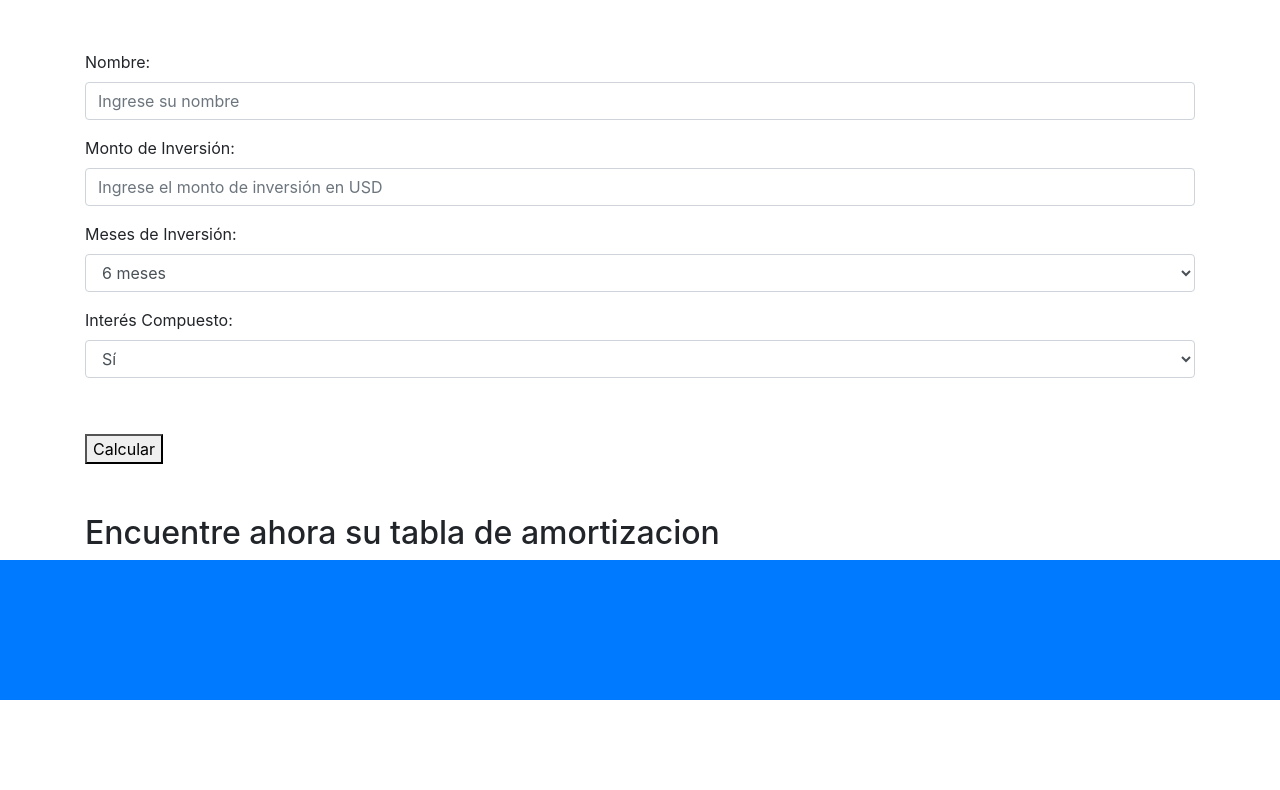
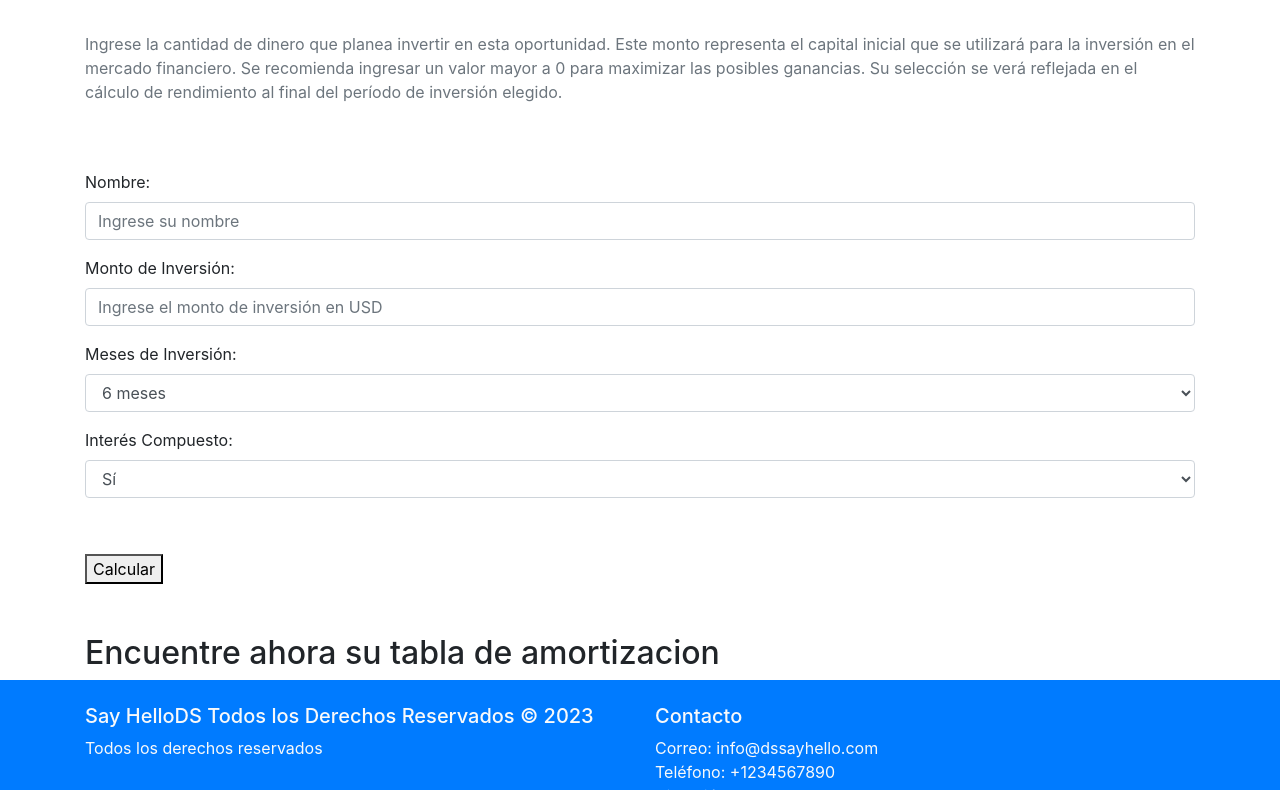
Before and after one commit to JonathanFarias1/JonathanFarias47080, a plain HTML site: page pages/cotizadorPrincipal.html in a window 1280 px wide. Shown: the part 248-1038 px from the top of the page. Before the commit the page ends 1008 px from the top, so only its background shows below. Drawn offline with nearby package versions, Linux system fonts and the light colour scheme; files that its build step writes are made by us from their sources; files whose address does not match are found by name.

Commit message:
Preentrega 3 Se corrige href nuevamente 1

```diff
--- a/pages/cotizadorPrincipal.html
+++ b/pages/cotizadorPrincipal.html
@@ -4,7 +4,7 @@
     <meta charset="UTF-8">
     <title>Formulario de Inversión</title>
     <link rel="stylesheet" href="https://stackpath.bootstrapcdn.com/bootstrap/4.5.2/css/bootstrap.min.css">
-    <link rel="stylesheet" href="./css/styles.css">
+    <link rel="stylesheet" href="../css/styles.css">
 </head>
 <body>
     <header id="navegacion">
@@ -66,7 +66,7 @@
     <script src="https://code.jquery.com/jquery-3.5.1.slim.min.js"></script>
     <script src="https://cdn.jsdelivr.net/npm/@popperjs/core@2.9.3/dist/umd/popper.min.js"></script>
     <script src="https://stackpath.bootstrapcdn.com/bootstrap/4.5.2/js/bootstrap.min.js"></script>
-    <script src="./js/headerFooter.js"></script>
-    <script src="./js/cotizadorPrincipal.js"></script>
+    <script src="../js/headerFooter.js"></script>
+    <script src="../js/cotizadorPrincipal.js"></script>
 </body>
 </html>
```
